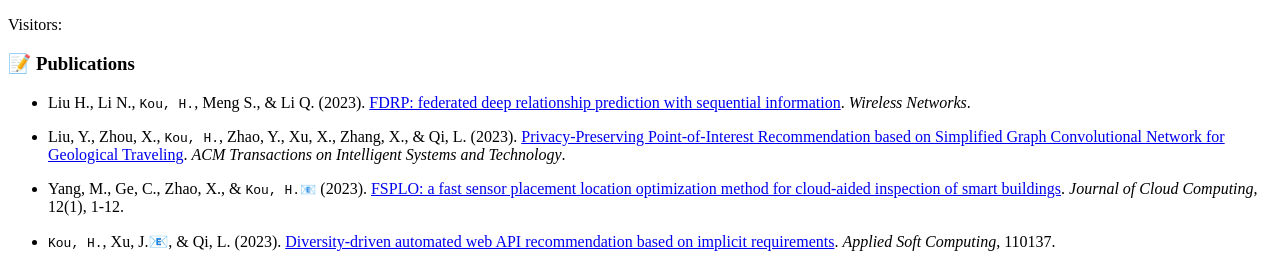
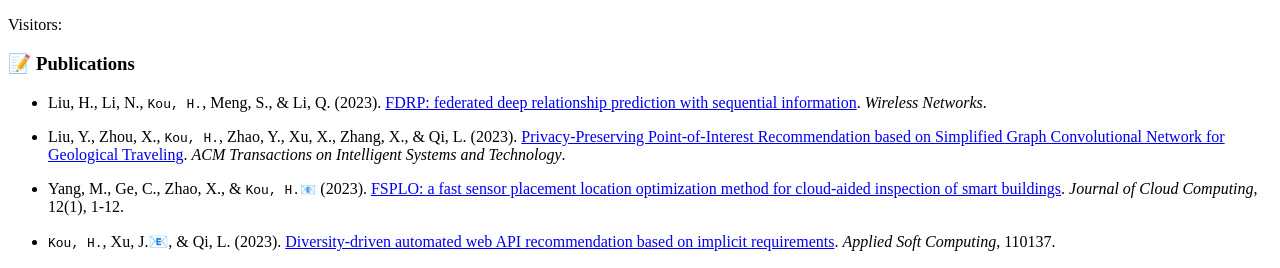
Before and after one commit to huaizhenkou/huaizhenkou.github.io, a Jekyll site: the page built from _pages/includes/pub.md, in a window 1280 px wide. Shown: the part 412-680 px from the top of the page. Built offline with Jekyll 4.4.1, drawn with Linux system fonts in a browser that asks for light colours; our own code applies the rules of GitHub Pages for plain Markdown files; comment, search, counter and statistics services are not loaded.

Commit message:
Update pub.md

```diff
--- a/_pages/includes/pub.md
+++ b/_pages/includes/pub.md
@@ -1,7 +1,7 @@
 
 # 📝 Publications
 
-- Liu H., Li N., `Kou, H.`, Meng S., & Li Q. (2023). [FDRP: federated deep relationship prediction with sequential information](https://link.springer.com/article/10.1007/s11276-023-03530-2). *Wireless Networks*.
+- Liu, H., Li, N., `Kou, H.`, Meng, S., & Li, Q. (2023). [FDRP: federated deep relationship prediction with sequential information](https://link.springer.com/article/10.1007/s11276-023-03530-2). *Wireless Networks*.
 
 - Liu, Y., Zhou, X., `Kou, H.`, Zhao, Y., Xu, X., Zhang, X., & Qi, L. (2023). [Privacy-Preserving Point-of-Interest Recommendation based on Simplified Graph Convolutional Network for Geological Traveling](https://doi.org/10.1145/3620677). *ACM Transactions on Intelligent Systems and Technology*.
 
```
